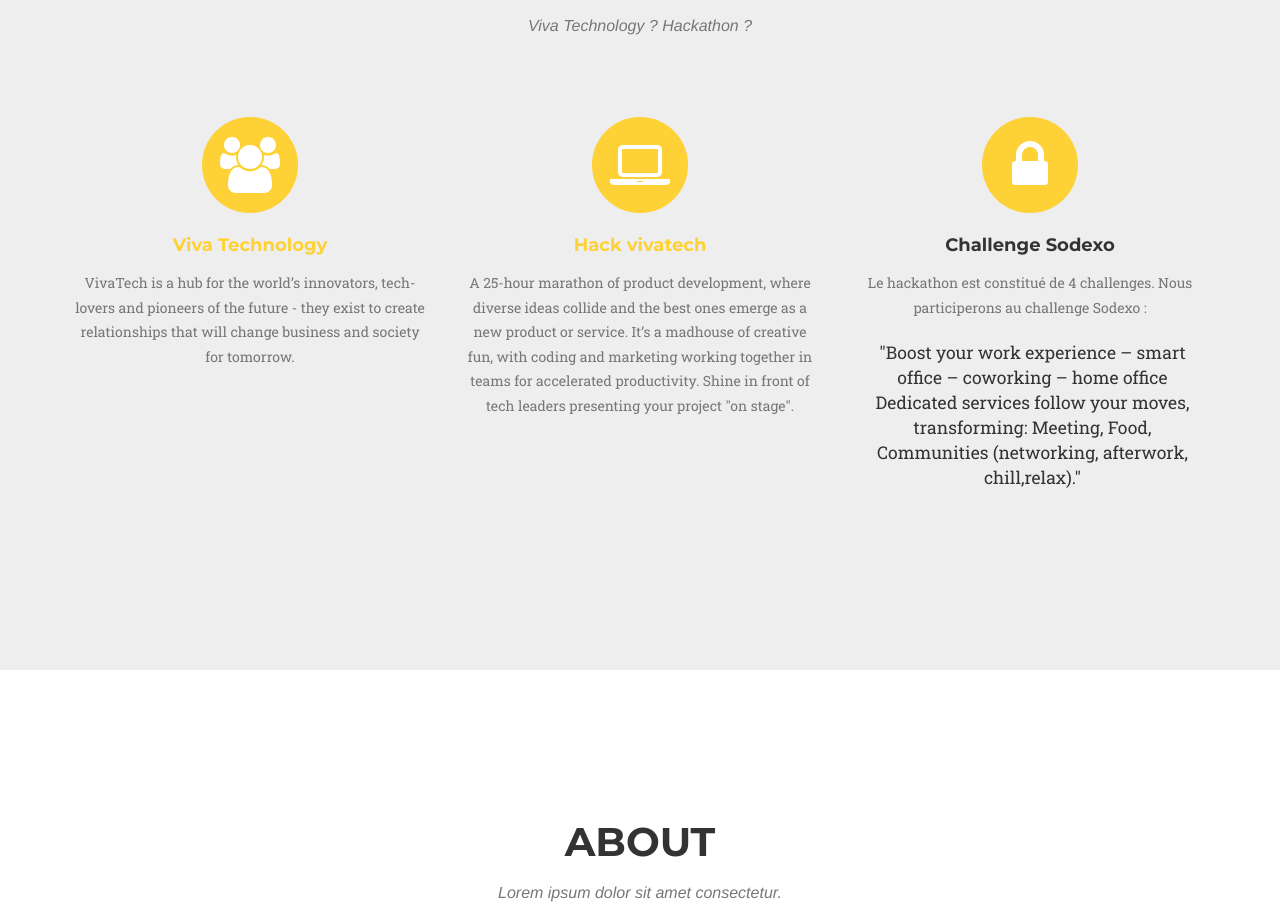
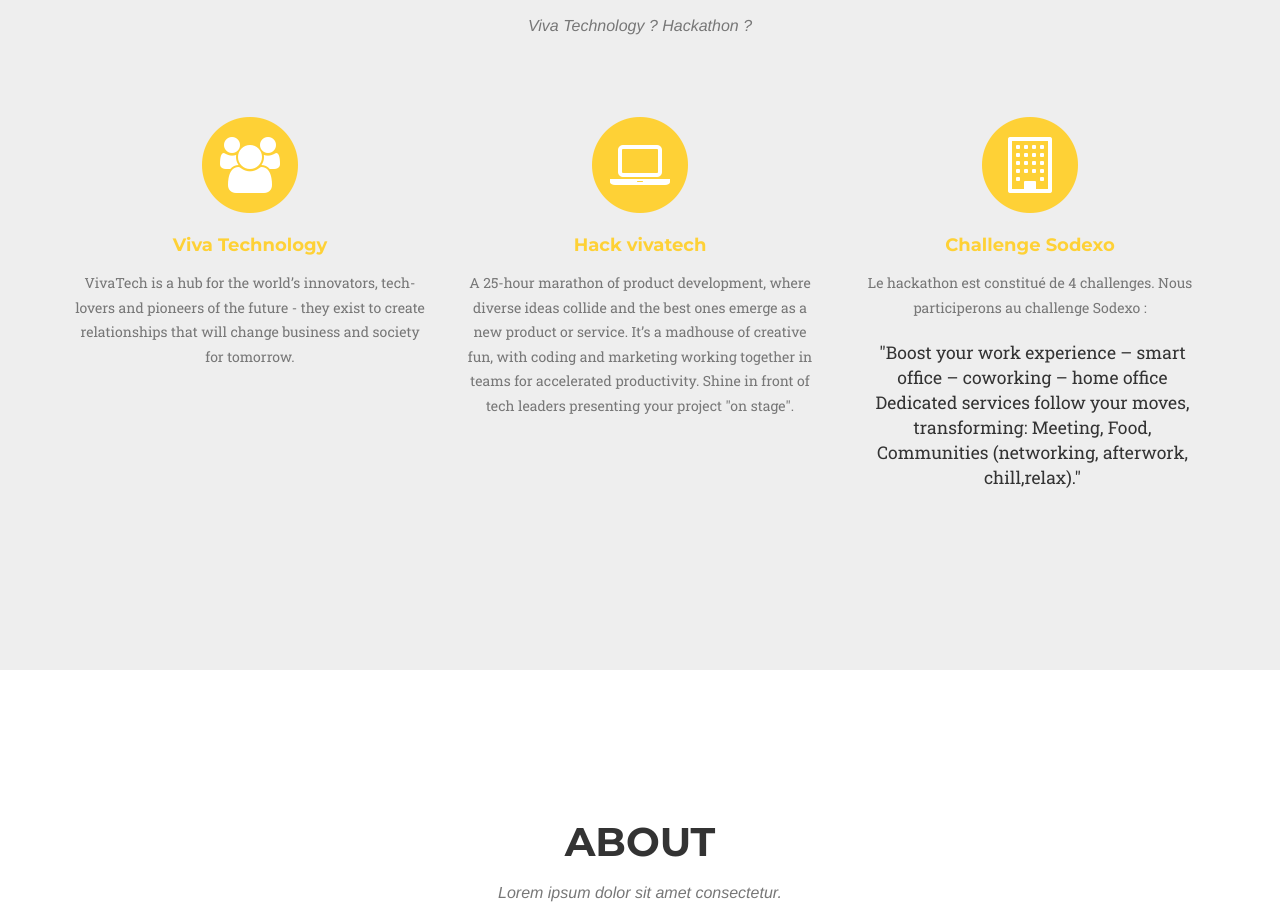
Before and after one commit to mojo-team/communication, a website: page index.html in a window 1280 px wide. Shown: the part 1015-1921 px from the top of the page. Drawn offline with nearby package versions, Linux system fonts and the light colour scheme; files that its build step writes are made by us from their sources; a web font is replaced by a local one.

Commit message:
Presentation

```diff
--- a/index.html
+++ b/index.html
@@ -130,9 +130,9 @@
             <div class="col-md-4">
                     <span class="fa-stack fa-4x">
                         <i class="fa fa-circle fa-stack-2x text-primary"></i>
-                        <i class="fa fa-lock fa-stack-1x fa-inverse"></i>
+                        <i class="fa fa-building-o fa-stack-1x fa-inverse"></i>
                     </span>
-                <h4 class="service-heading">Challenge Sodexo</h4>
+                <h4 class="service-heading"><a href="https://vivatechnology.com/hackathon/#challenges">Challenge Sodexo</a></h4>
                 <p class="text-muted">Le hackathon est constitué de 4 challenges. Nous participerons au challenge Sodexo :
                 <blockquote>"Boost your
                     work experience – smart office – coworking – home office Dedicated services follow your moves, transforming: Meeting,
@@ -144,7 +144,7 @@
     </div>
 </section>
 <!-- About Section -->
-<section id="about" >
+<section id="about">
     <div class="container">
         <div class="row">
             <div class="col-lg-12 text-center">
@@ -329,7 +329,6 @@
         </div>
     </div>
 </section>
-
 
 
 <!-- Team Section -->
```
